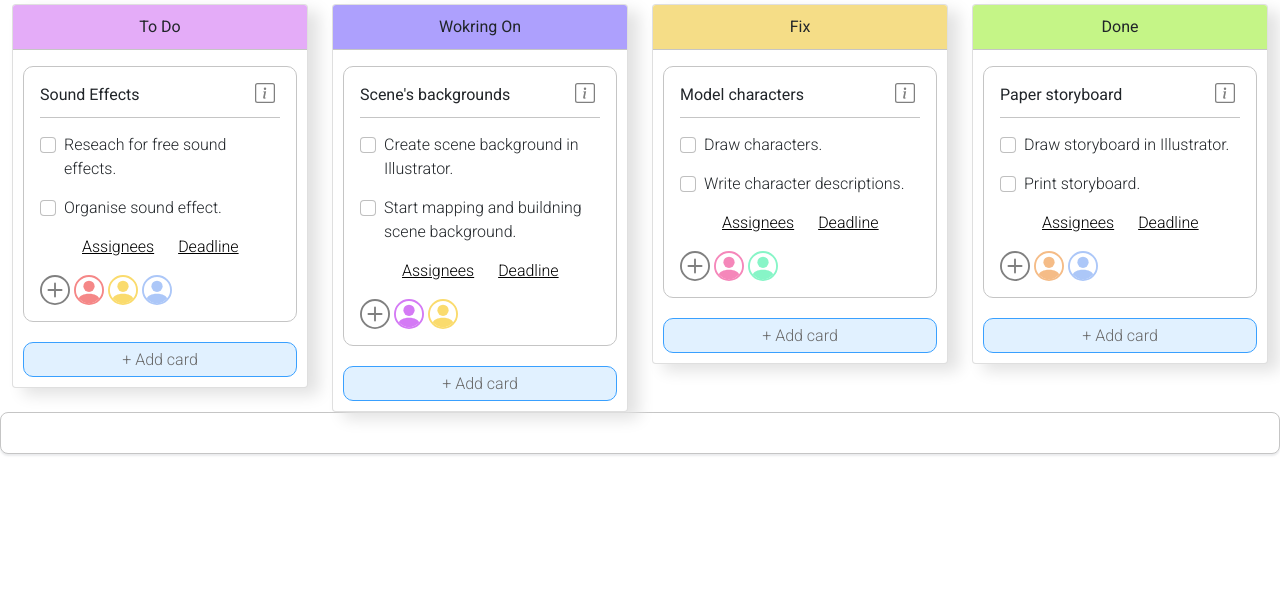
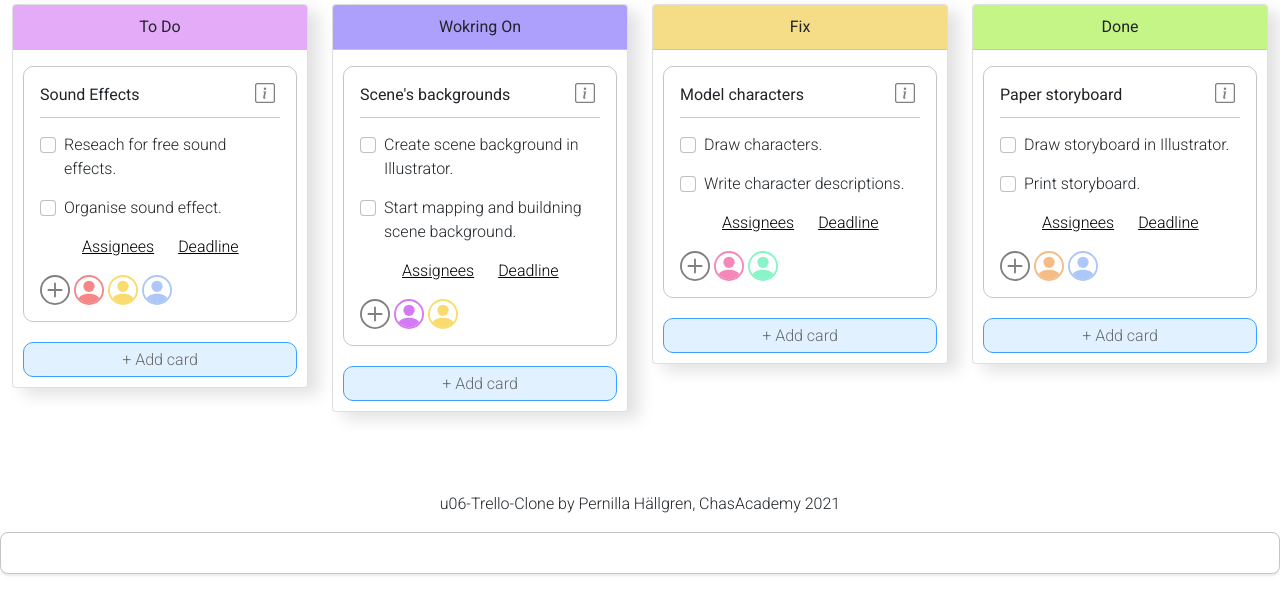
Before and after one commit to chas-academy/u06-trello-clone-pernilla-hallgren, a plain HTML site: page index.html in a window 1280 px wide. Shown: the part 184-798 px from the top of the page. Drawn offline with nearby package versions, Linux system fonts and the light colour scheme.

Commit message:
Add footer

```diff
--- a/index.html
+++ b/index.html
@@ -396,7 +396,13 @@
         </div>
     </div>
     <!-- End Columns & Cards -->
-
+    <!-- Footer -->
+    <footer>
+        <div class="footer-wrap text-center">
+            <p>u06-Trello-Clone by Pernilla Hällgren, ChasAcademy 2021 </p>
+        </div>
+    </footer>
+    <!-- End Footer -->
     <script src="https://code.jquery.com/jquery-3.5.1.min.js" integrity="sha256-9/aliU8dGd2tb6OSsuzixeV4y/faTqgFtohetphbbj0=" crossorigin="anonymous"></script>
     <script src="https://code.jquery.com/ui/1.12.1/jquery-ui.min.js" integrity="sha256-VazP97ZCwtekAsvgPBSUwPFKdrwD3unUfSGVYrahUqU=" crossorigin="anonymous"></script>
     <script src="script.js"></script>
--- a/styles.css
+++ b/styles.css
@@ -231,3 +231,9 @@ li {
     list-style-type: none;
     display: inline;
 }
+
+
+.footer-wrap {
+    margin-top: 80px;
+
+}
```
